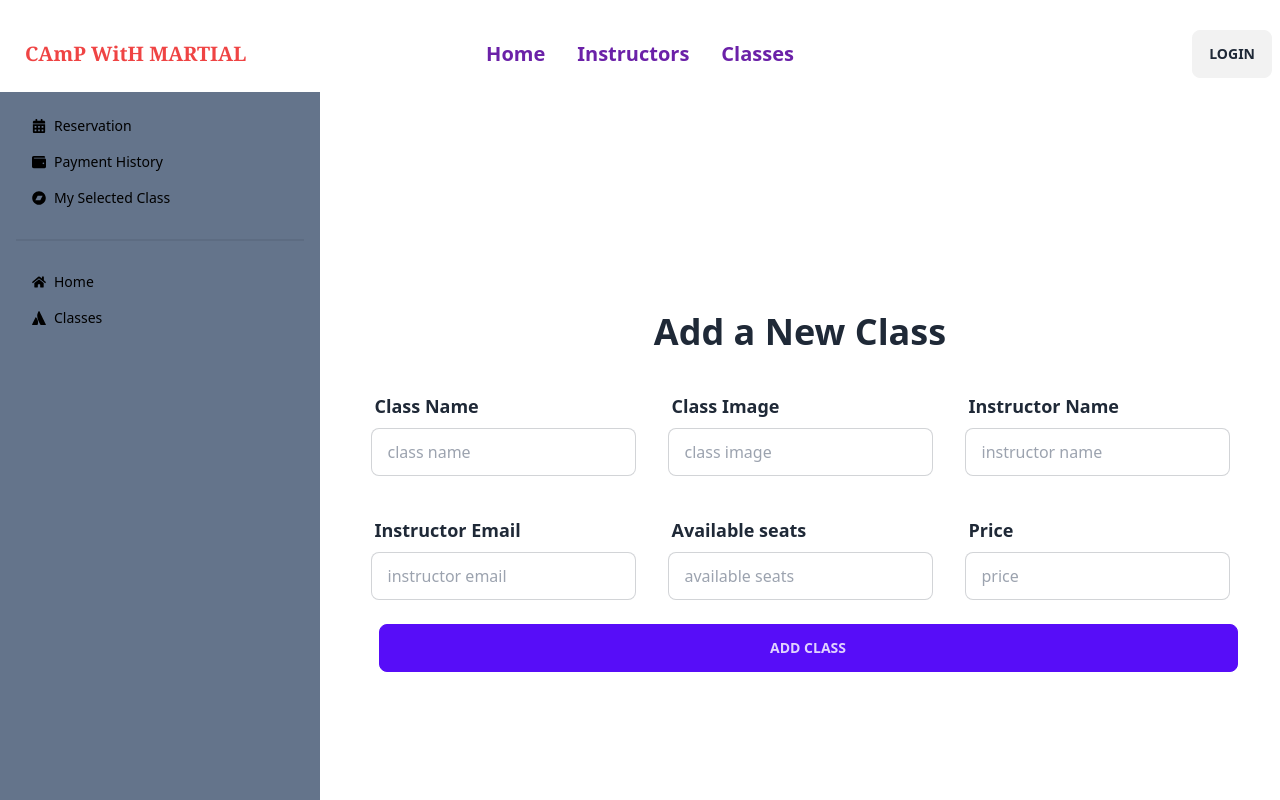
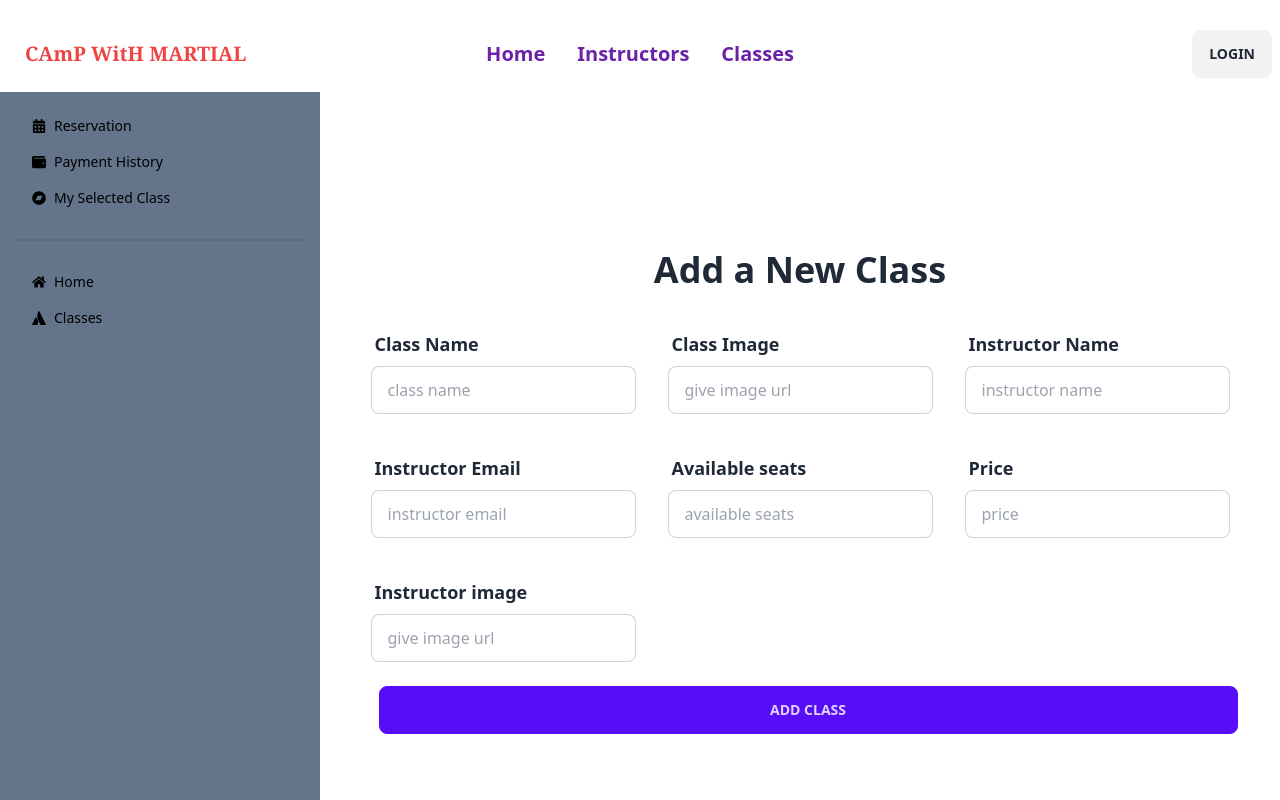
Before and after one commit to Avi39/summer-camp-client, a React (Vite) app: page /dashboard/addClass in a window 1280 px wide. Shown: the top 800 px of the page. Built offline with nearby package versions, Linux system fonts and the light colour scheme; no server answers.

Commit message:
add a class updated

```diff
--- a/src/pages/Dashboard/AddClass/AddClass.jsx
+++ b/src/pages/Dashboard/AddClass/AddClass.jsx
@@ -15,15 +15,17 @@ const AddClass = () => {
         const instructor_email = user?.email;
         const seats = form.seats.value;
         const price = form.price.value;
+        const instructor_image = form.instructor_image.value;
         const add = {
             marshal_class_name: class_name,
             class_image: class_image,
             instructor_name: instructor_name,
             instructor_email: instructor_email,
+            instructor_image: instructor_image,
             available_seats: seats,
             price: price,
             status: 'pending',
-            student_number: '20'
+            student_number: 20
         }
         console.log(add);
 
@@ -63,7 +65,7 @@ const AddClass = () => {
                         <label className="label">
                             <span className=" text-lg font-semibold">Class Image</span>
                         </label>
-                        <input type="text" name='class_image' placeholder="class image" className="input input-bordered w-full max-w-xs" />
+                        <input type="text" name='class_image' placeholder="give image url" className="input input-bordered w-full max-w-xs" />
                     </div>
                     <div className="form-control w-full max-w-xs">
                         <label className="label">
@@ -89,6 +91,12 @@ const AddClass = () => {
                         </label>
                         <input type="number" name='price' placeholder="price" className="input input-bordered w-full max-w-xs" />
                     </div>
+                    <div className="form-control w-full max-w-xs">
+                        <label className="label">
+                            <span className=" text-lg font-semibold">Instructor image</span>
+                        </label>
+                        <input type="text" name='instructor_image' placeholder="give image url" className="input input-bordered w-full max-w-xs" />
+                    </div>
                 </div>
                 <input type="submit" value="Add Class" className='btn btn-primary btn-block ml-2 mt-6' />
             </form>
```
